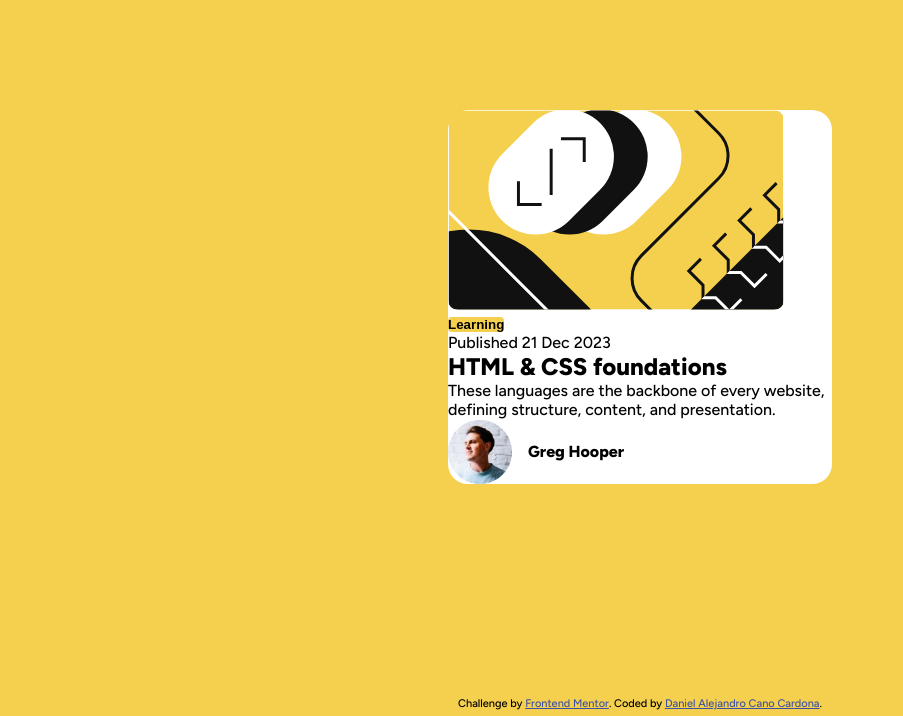
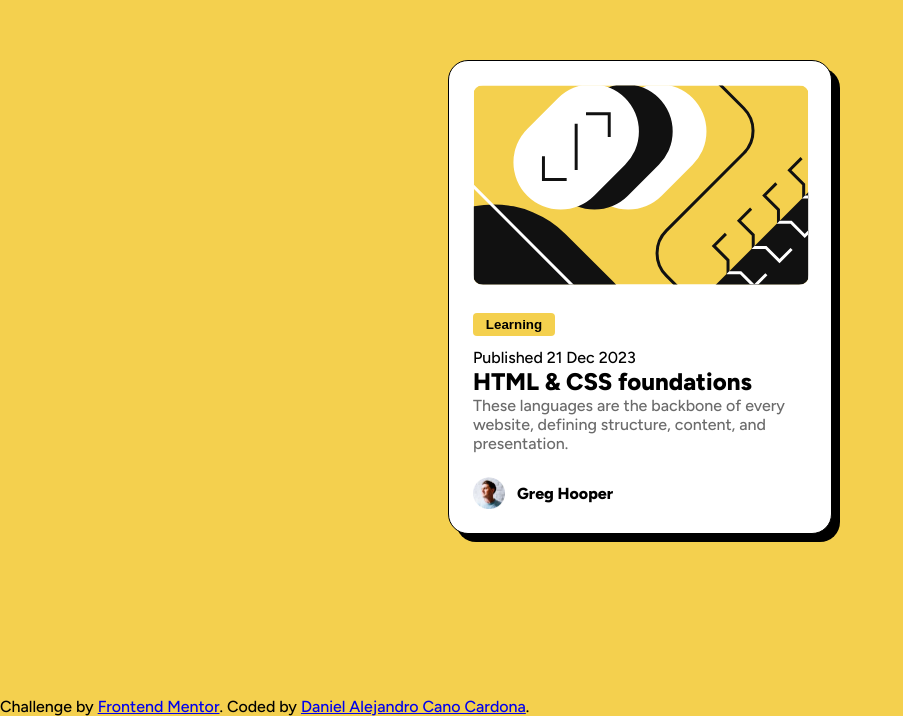
Before and after one commit to Dacardonac/fem-blog-preview-card, a website built with Vite: page index.html in a window 1280 px wide. Shown: the part 103-819 px from the top of the page, without its empty margins (0-903 px from the left). Built offline with nearby package versions, Linux system fonts and the light colour scheme.

Commit message:
style: modularized card styles

```diff
--- a/assets/styles/components/card.scss
+++ b/assets/styles/components/card.scss
@@ -2,6 +2,19 @@
   background-color: var(--white);
   width: 24rem;
   border-radius: 20px;
+  padding: 24px;
+  box-shadow: 8px 8px 0 0 hsl(0, 0, 0);
+  border: 1px solid #000000;
+
+  &__content {
+    display: flex;
+    flex-direction: column;
+    gap: 12px;
+  }
+
+  &__image {
+    text-align: center;
+  }
 
   &__image img {
     border-radius: 10px;
@@ -10,17 +23,35 @@
   }
 
   &__tag {
+    margin-top: 24px;
+    margin-bottom: 12px;
     background-color: var(--yellow);
-    font-weight: bold;
+    color: var(--gray-950);
+    font-weight: 800;
     border-radius: 4px;
+    padding: 4px 12px;
+    width: 82px;
+  }
+
+  &__title {
+    color: var(--gray-950);
+  }
+
+  &__description {
+    color: var(--gray-500);
   }
 
   &__user {
+    margin-top: 24px;
     display: flex;
     align-items: center;
     font-weight: bold;
   }
   &__user p {
-    margin-left: 1rem;
+    margin-left: 12px;
+  }
+  &__user img {
+    width: 32px;
+    height: 32px;
   }
 }
--- a/assets/styles/components/footer.scss
+++ b/assets/styles/components/footer.scss
@@ -1,7 +1,11 @@
-.attribution {
-  font-size: 11px;
-  text-align: center;
+.footer {
+  &__attribution {
+    font-size: 11px;
+    text-align: center;
+  }
+
+  &__link {
+    color: hsl(228, 45%, 44%);
+    font-weight: bold;
+  }
 }
-.attribution a {
-  color: hsl(228, 45%, 44%);
-}
```
